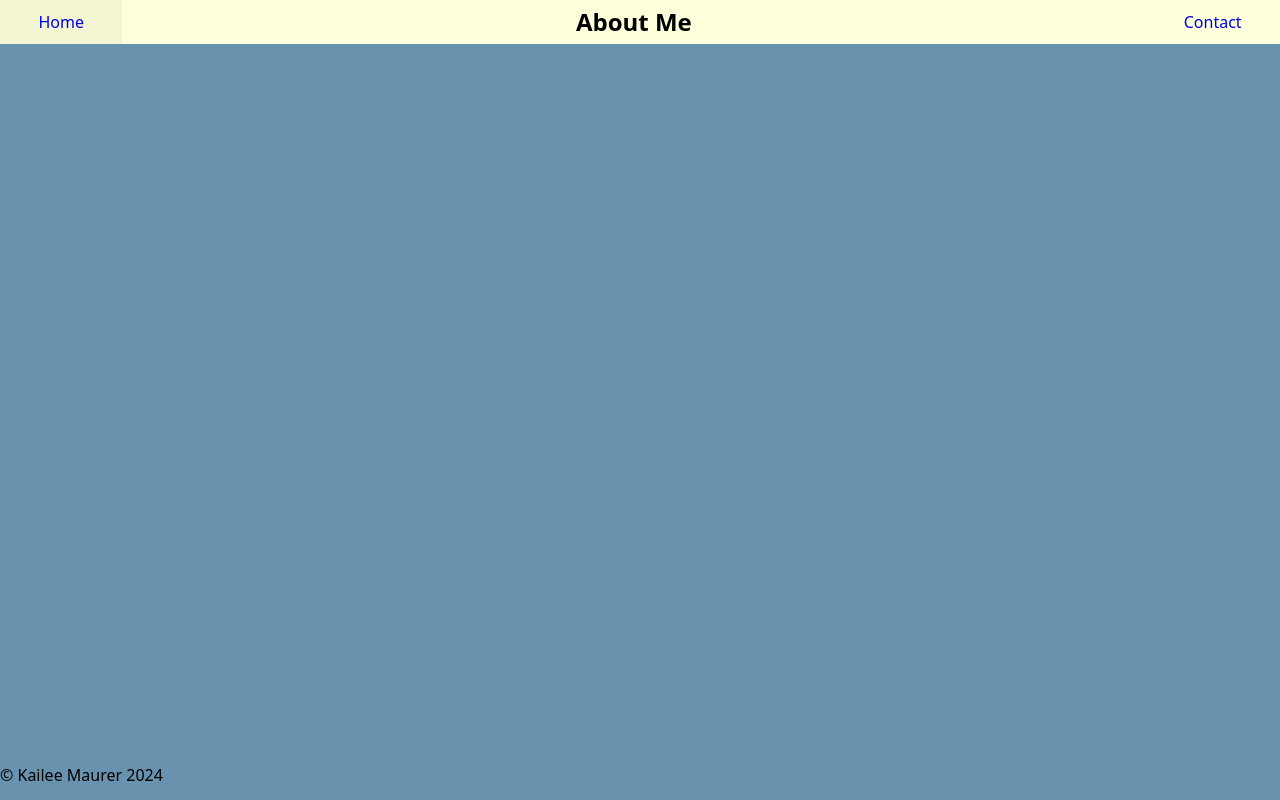
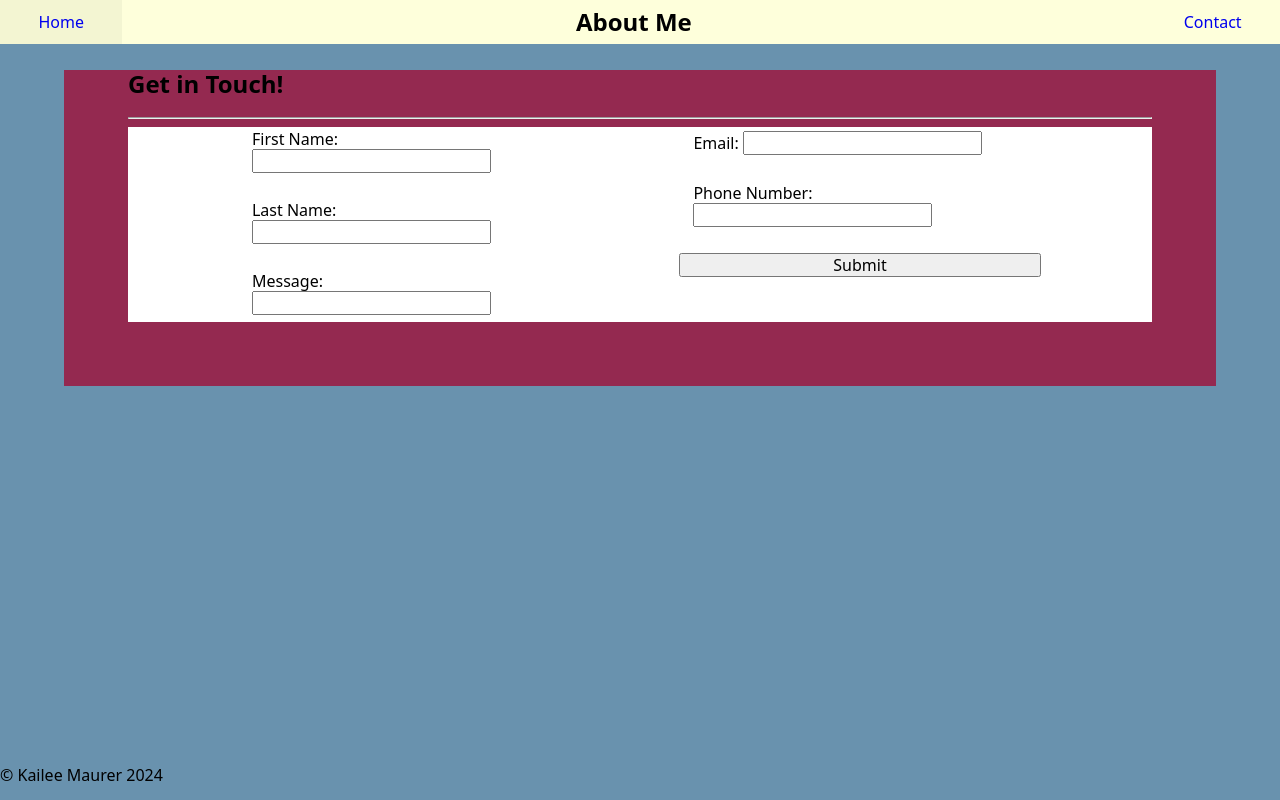
Before and after one commit to SWIC-177/html-css-skills-demo-GingerCodesThings, a plain HTML site: page contact.html in a window 1280 px wide. Drawn offline with nearby package versions, Linux system fonts and the light colour scheme.

Commit message:
-created form html -gave form basic css layout (not finished yet)

```diff
--- a/contact.html
+++ b/contact.html
@@ -14,7 +14,53 @@
       <a class="navLink" href="contact.html">Contact</a>
     </nav>
 
-    <main></main>
+    <main>
+      <div class="container">
+        <div class="contentDiv" id="formDiv">
+          <h2>Get in Touch!</h2>
+          <hr />
+          <form id="contactForm">
+            <div class="leftColumn">
+              <span class="inputBox"
+                ><label for="firstName">First Name:</label>
+                <input
+                  type="text"
+                  for="firstName"
+                  id="firstName"
+                  required /></span
+              ><br />
+
+              <span class="inputBox"
+                ><label for="lastName">Last Name:</label>
+                <input
+                  type="text"
+                  for="lastName"
+                  id="lastName"
+                  required /></span
+              ><br />
+
+              <span class="inputBox"
+                ><label for="message">Message:</label>
+                <input type="text" for="message" id="message"
+              /></span>
+            </div>
+            <div class="rightColumn">
+              <span class="inputBox"
+                ><label for="email">Email:</label>
+                <input type="email" for="email" id="email" required /></span
+              ><br />
+
+              <span class="inputBox"
+                ><label for="phoneNumber">Phone Number:</label>
+                <input type="text" for="phoneNumber" id="phoneNumber" /></span
+              ><br />
+
+              <input type="submit" value="Submit" />
+            </div>
+          </form>
+        </div>
+      </div>
+    </main>
 
     <footer>
       <p>&copy; Kailee Maurer 2024</p>
--- a/style.css
+++ b/style.css
@@ -84,6 +84,33 @@ h3 {
   padding: 0 5% 5%;
 }
 
+#formDiv {
+  background-color: #942950;
+  width: 90%;
+  margin: auto;
+  margin-top: 2%;
+}
+
+#contactForm {
+  background-color: #ffffff;
+  display: flex;
+  justify-content: space-evenly;
+}
+
+.leftColumn {
+  display: flex;
+  flex-direction: column;
+}
+
+.rightColumn {
+  display: flex;
+  flex-direction: column;
+}
+
+.inputBox {
+  margin: 1% 4% 2% 4%;
+}
+
 footer {
   position: absolute;
   bottom: 0;
```
